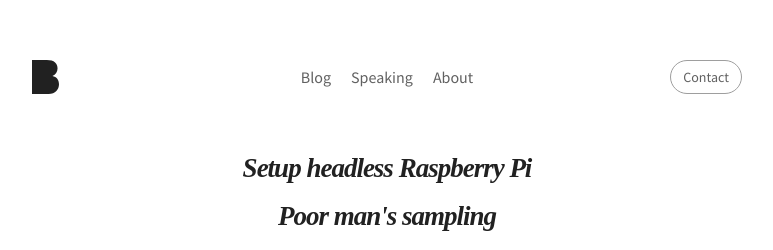
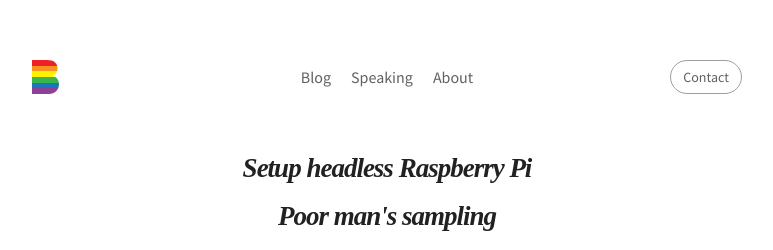
Before and after one commit to martinbuberl/martinbuberl.github.io, a Jekyll site: the page built from index.md, in a window 1280 px wide. Shown: the top 250 px of the page, without its empty margins (253-1026 px from the left). Built offline with Jekyll 4.4.1, drawn with Linux system fonts in a browser that asks for light colours; nearby versions of some CDN libraries; some web fonts are replaced.

Commit message:
Added pride month switch

```diff
--- a/_layouts/default.html
+++ b/_layouts/default.html
@@ -25,8 +25,9 @@
 <body>
 
 <header>
-  <div class="wrapper">
-    <a href="/" class="logo"><img src="/content/img/logo.svg" alt="Home" /></a>
+  <div class="wrapper">{% assign month = 'now' | date: '%m' %}{% if month == '06' %}
+    <a href="/" class="logo"><img src="/content/img/logo-pride.svg" alt="Home" /></a>{% else %}
+    <a href="/" class="logo"><img src="/content/img/logo.svg" alt="Home" /></a>{% endif %}
     <a href="/contact/"{% if page.navigation == "contact" %} class="contact active"{% else %} class="contact"{% endif %}>Contact</a>
     <ul>
       <li><a href="/blog/"{% if page.navigation == "blog" %} class="active"{% endif %}>Blog</a></li>
```
